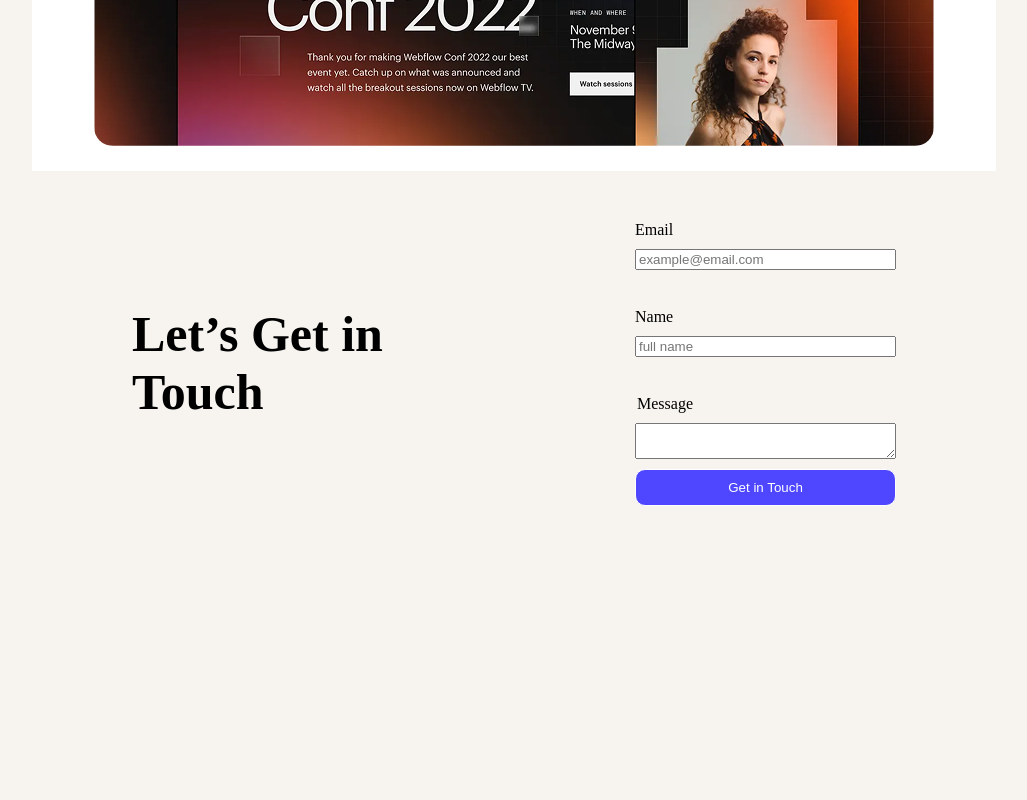
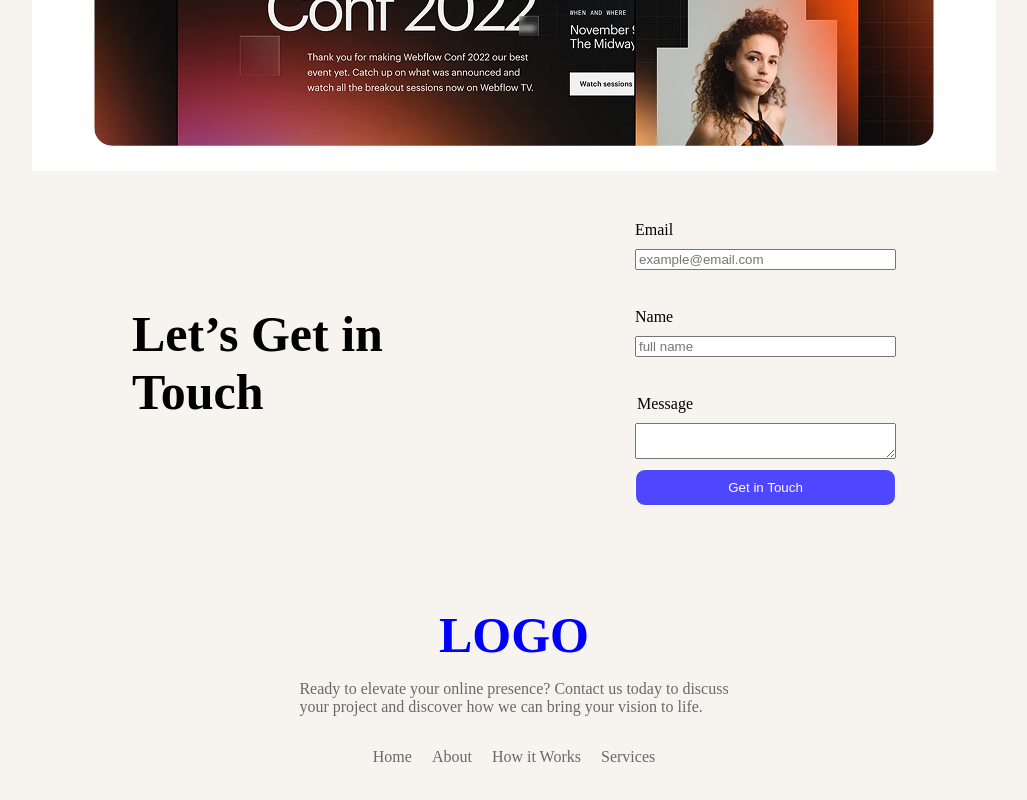
Before and after one commit to marializa007/My-first-assignment, a plain HTML site: page index.html in a window 1280 px wide. Shown: the part 2018-2818 px from the top of the page, without its empty margins (126-1153 px from the left). Before the commit the page ends 2582 px from the top, so only its background shows below. Drawn offline with Linux system fonts and the light colour scheme.

Commit message:
eight commit

```diff
--- a/index.html
+++ b/index.html
@@ -129,7 +129,15 @@
           </form>
         </div>
     </main>
-    <footer>
+    <footer class="foot">
+      <h1 class="logo">LOGO</h1>
+      <p class="color">Ready to elevate your online presence? Contact us today to discuss <br>your project and discover how we can bring your vision to life.</p>
+    <div class="link">
+      <p class="color">Home</p>
+      <p class="color">About</p>
+      <p class="color">How it Works</p>
+      <p class="color">Services</p>
+    </div>
 
     </footer>
 </body>
--- a/style.css
+++ b/style.css
@@ -126,3 +126,24 @@ header{
     gap: 10px;
 
 }
+.logo{
+    color: blue;
+    font-size: 50px;
+    margin: 0;
+
+}
+.foot{
+    display: flex;
+    flex-direction: column;
+    align-items: center;
+    justify-content: center;
+    padding: 50px 150px;
+}
+.link{
+    display: flex;
+    justify-content: center;
+    gap: 20px;
+}
+.color{
+    color: rgb(105, 105, 105);
+}
```
